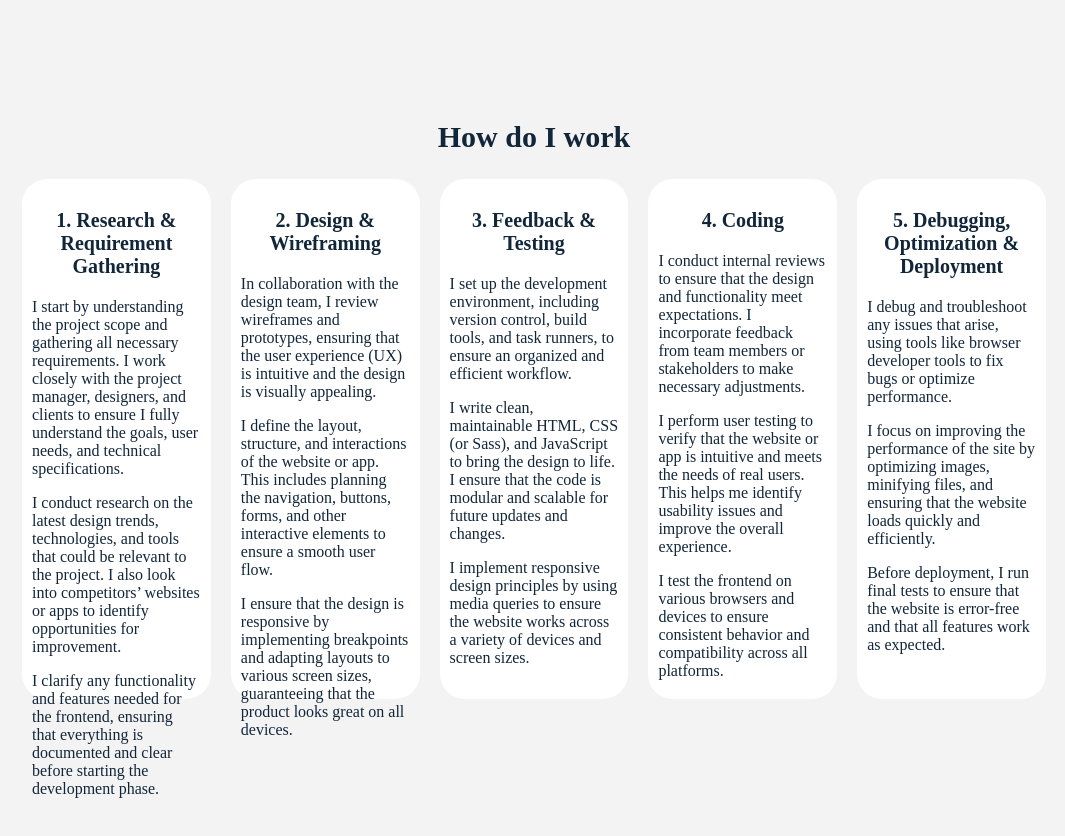
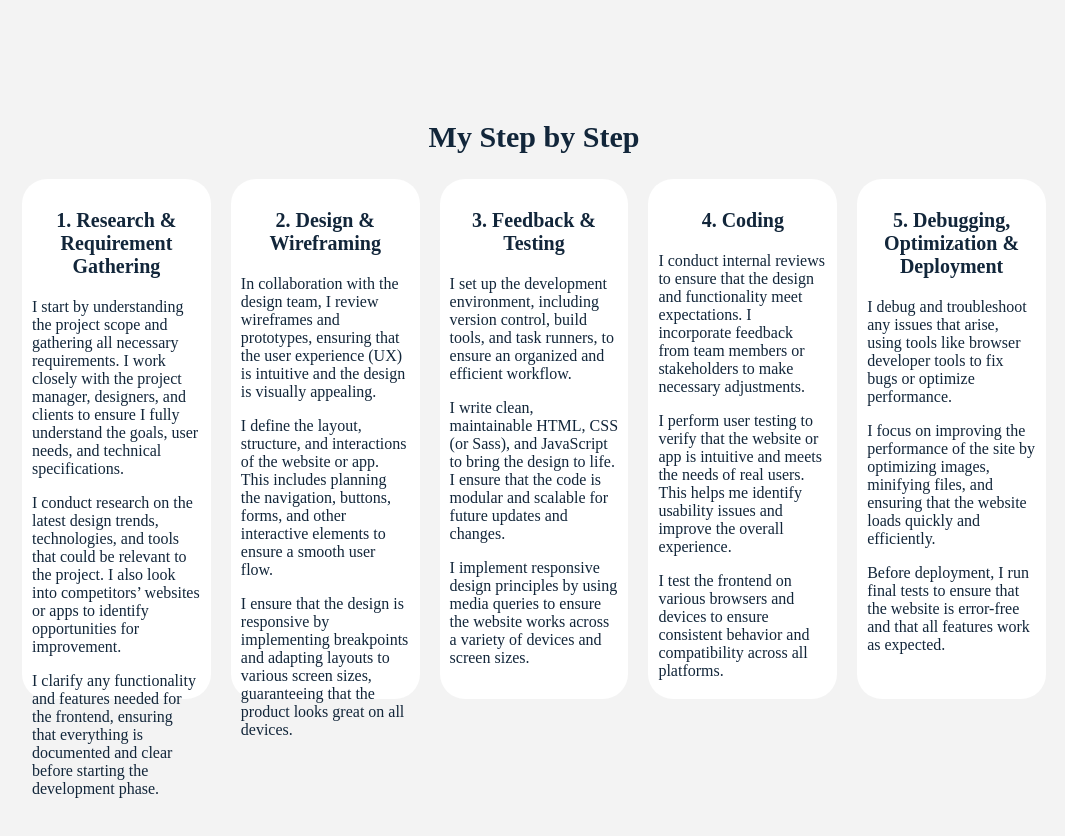
Before and after one commit to werivik/vikweronika, a plain HTML site: page about.html in a window 1280 px wide. Shown: the part 940-1776 px from the top of the page, without its empty margins (106-1171 px from the left). Drawn offline with Linux system fonts and the light colour scheme; a web font is replaced by a local one.

Commit message:
Update about.html

```diff
--- a/about.html
+++ b/about.html
@@ -95,7 +95,7 @@
 
         <section class="work-progress-section">
             <div class="work-progress-border">
-                <h2>How do I work</h2>
+                <h2>My Step by Step</h2>
                 <div class="work-progress-content">
                     <div class="progress">
                         <h3>1. Research & Requirement Gathering</h3>
```
